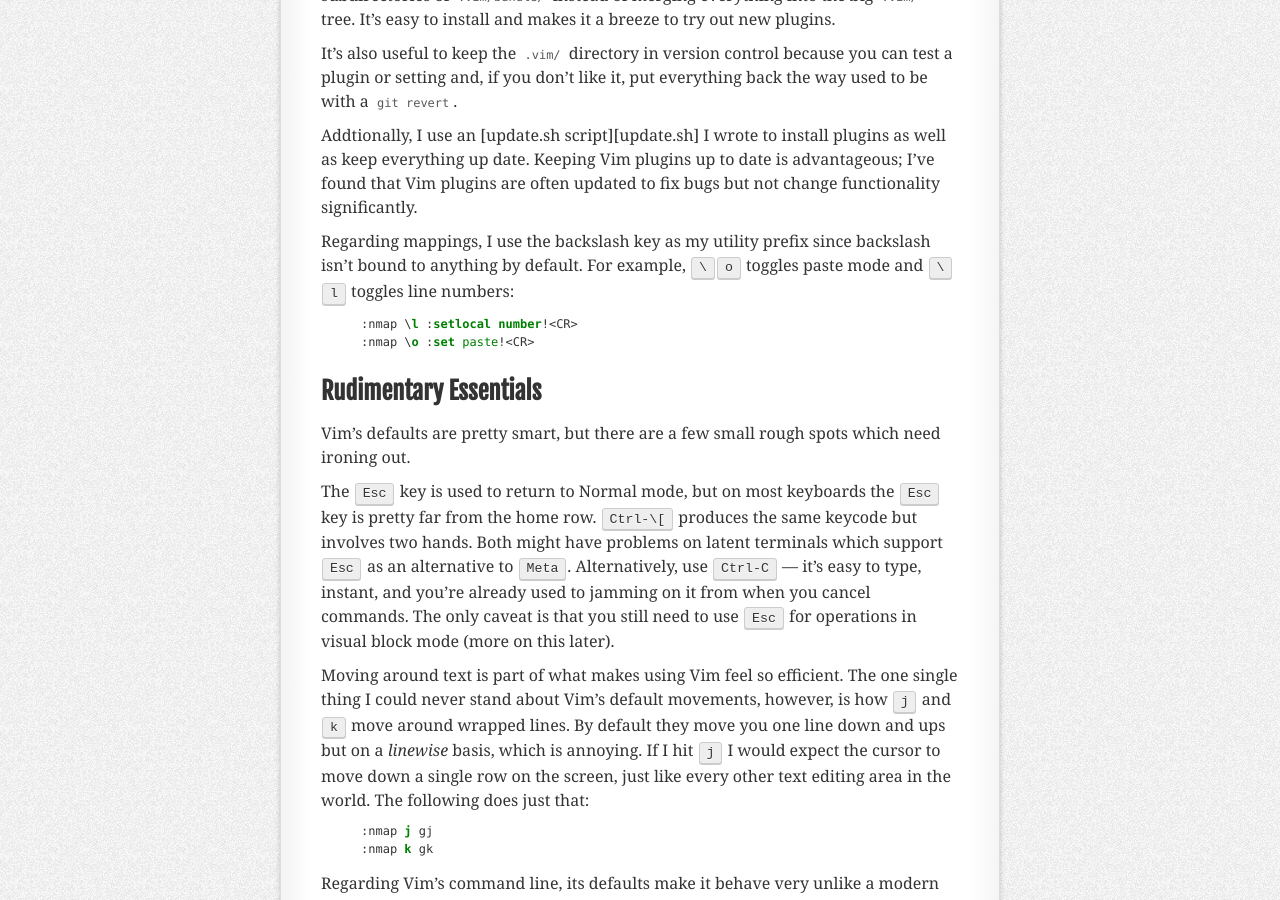
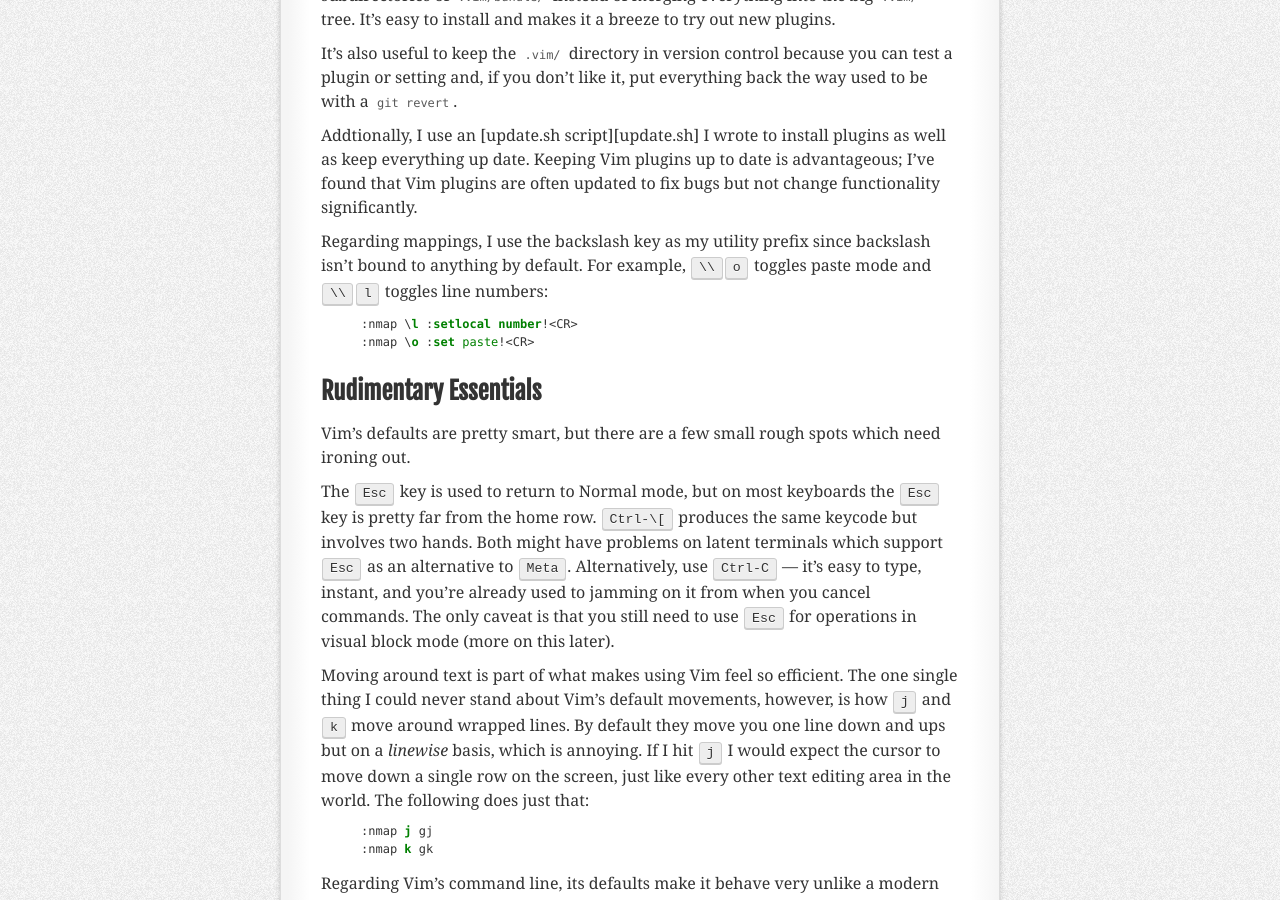
Before and after one commit to statico/statico.github.io, a Jekyll site: the page built from _posts/2013-02-19-vim.md, in a window 1280 px wide and 900 px high, scrolled down 1409 px. Built offline with Jekyll 4.4.1, drawn with Linux system fonts in a browser that asks for light colours; comment, search, counter and statistics services are not loaded.

```diff
--- a/_posts/2013-02-19-vim.md
+++ b/_posts/2013-02-19-vim.md
@@ -29,7 +29,7 @@ It's also useful to keep the `.vim/` directory in version control because you ca
 
 Addtionally, I use an [update.sh script][update.sh] I wrote to install plugins as well as keep everything up date. Keeping Vim plugins up to date is advantageous; I've found that Vim plugins are often updated to fix bugs but not change functionality significantly.
 
-Regarding mappings, I use the backslash key as my utility prefix since backslash isn't bound to anything by default. For example, <kbd>\</kbd><kbd>o</kbd> toggles paste mode and <kbd>\</kbd><kbd>l</kbd> toggles line numbers:
+Regarding mappings, I use the backslash key as my utility prefix since backslash isn't bound to anything by default. For example, <kbd>\\</kbd><kbd>o</kbd> toggles paste mode and <kbd>\\</kbd><kbd>l</kbd> toggles line numbers:
 
 {% highlight vim %}
 :nmap \l :setlocal number!<CR>
```
